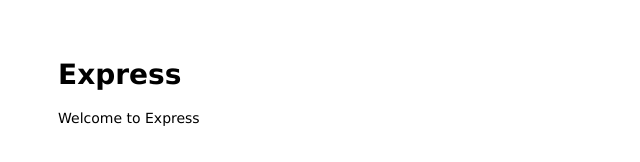
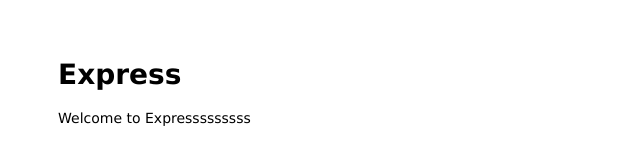
Before and after one commit to TingYu0826/express3, a website: page public/index.html in a window 1280 px wide. Shown: the full height of the page, 0-640 px from the left. Drawn offline with Linux system fonts and the light colour scheme.

Commit message:
Update index.html content and add project configuration files

```diff
--- a/public/index.html
+++ b/public/index.html
@@ -7,7 +7,7 @@
 
 <body>
   <h1>Express</h1>
-  <p>Welcome to Express</p>
+  <p>Welcome to Expresssssssss</p>
 </body>
 
 </html>
```
Also changed, not shown: 1 other file.
